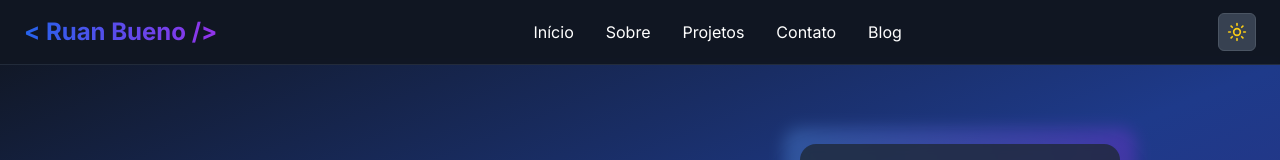
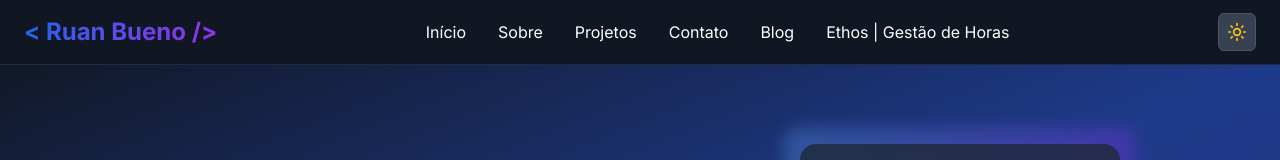
Before and after one commit to rbxyz/site-portfolio, a Next.js app: page /sobre in a window 1280 px wide. Shown: the top 160 px of the page. Built offline with nearby package versions, Linux system fonts and the light colour scheme.

Commit message:
add ethos

```diff
--- a/src/app/_components/nav-bar.tsx
+++ b/src/app/_components/nav-bar.tsx
@@ -80,6 +80,14 @@ export function NavBar() {
           >
             Blog
           </Link>
+          <Link
+            href="https://ethos-hoxiuvxzf-rbxyzs-projects.vercel.app/"
+            target="_blank"
+            rel="noopener noreferrer"
+            className="relative transition hover:text-blue-500 after:absolute after:bottom-0 after:left-0 after:h-0.5 after:w-0 after:bg-gradient-to-r after:from-blue-600 after:to-purple-600 after:transition-all after:duration-300 hover:after:w-full"
+          >
+            Ethos | Gestão de Horas
+          </Link>
         </nav>
 
         {/* Desktop Theme Switcher */}
@@ -145,6 +153,15 @@ export function NavBar() {
             >
               Blog
             </Link>
+            <Link
+              href="https://ethos.allpines.com.br"
+              target="_blank"
+              rel="noopener noreferrer"
+              onClick={() => setIsMenuOpen(false)}
+              className="block py-2 text-lg transition hover:text-blue-500"
+            >
+              Ethos
+            </Link>
           </nav>
         </div>
       )}
```
